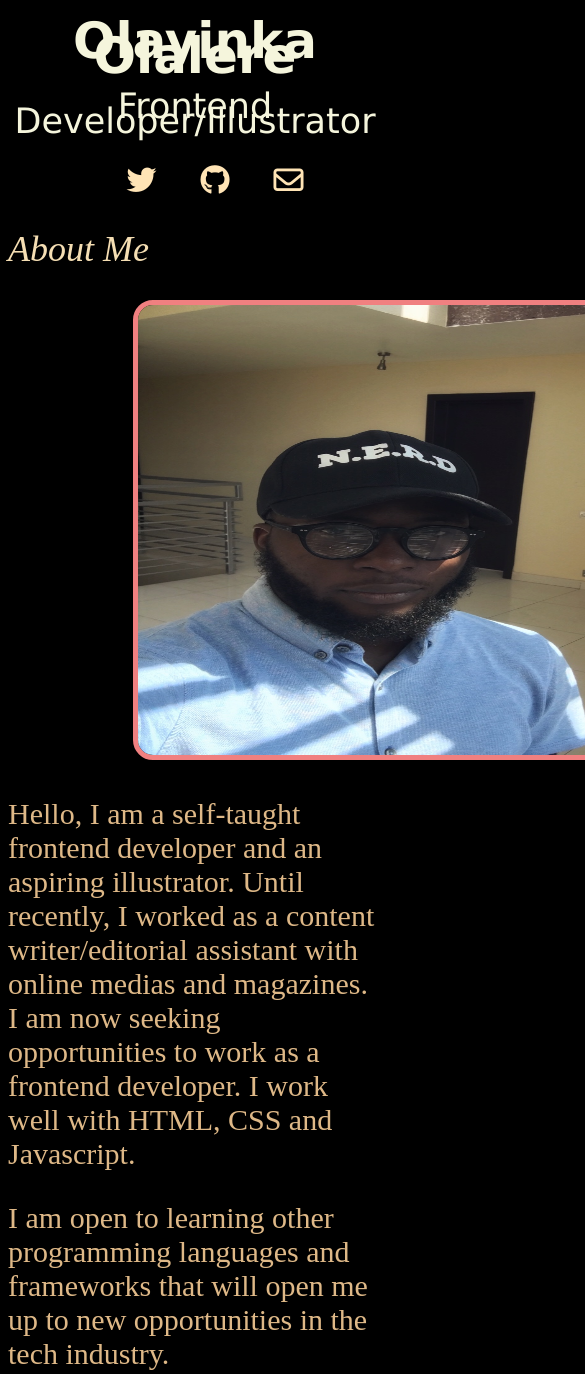
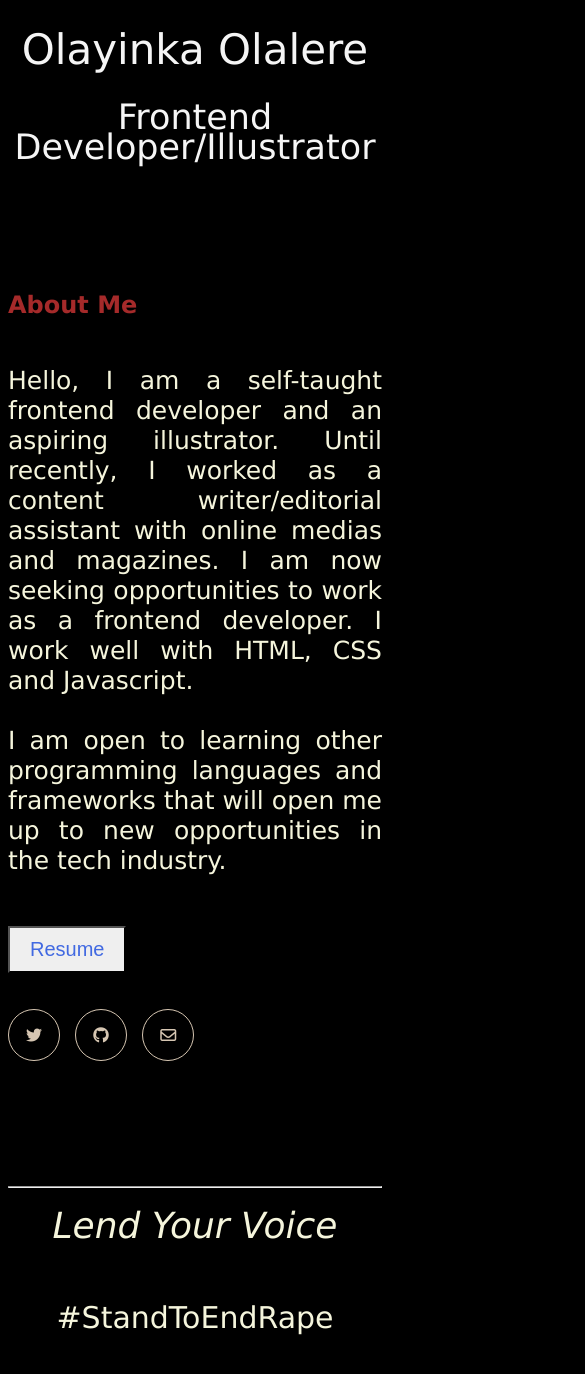
Before and after one commit to Yinkalalere/Personal-Website, a plain HTML site: page index.html in a window 390 px wide. Shown: the top 1374 px of the page, 585 px wide, since content can reach past the window. After the commit the page ends 1335 px from the top, so only its background shows below. Drawn offline with Linux system fonts and the light colour scheme.

Commit message:
Add files via upload

```diff
--- a/index.css
+++ b/index.css
@@ -1,31 +1,141 @@
 body{
-    background-color:black;
-    color:beige;
+    background: black;
+    font-family: 'Lucida Sans', 'Lucida Sans Regular', 'Lucida Grande', 'Lucida Sans Unicode', Geneva, Verdana, sans-serif;
+    text-align: justify;
+    overflow: hidden;
+
 }
-.name h1{
-    text-align:center;
-    font-size:50px;
-    font-family:'Lucida Sans', 'Lucida Sans Regular', 'Lucida Grande', 'Lucida Sans Unicode', Geneva, Verdana, sans-serif;
-}
-.name{
-    line-height:15px;
-}
+
 .name p{
     font-family:'Lucida Sans', 'Lucida Sans Regular', 'Lucida Grande', 'Lucida Sans Unicode', Geneva, Verdana, sans-serif;
     font-size:35px;
     text-align:center;
+    color:whitesmoke;
 }
-.links{
-    text-align:center;
+
+#about{
+    padding-top: 98px;
+    padding-bottom: 101px;
 }
-.links a{
-    color:#ffe4b5;
+
+#about .triangle-right{
+    margin-top: 95px;
+    width: 0;
+    height: 0;
+    border-top: 259px solid transparent;
+    border-left: 470px solid #d6c6b2;
+    border-bottom: 259px solid transparent;
+
+
+}
+
+#about .triangle-right img{
+    position: absolute;
+    left: -1px;
+    top: 81px;
+    width: 74%;
+
+}
+
+.fa-play{
+    font-size: 100px;
+
+}
+
+
+#about .p-first{
+    margin-bottom: 30px;
+}
+
+
+#about h2{
+    margin-bottom: 47px;
+    margin-top: 12px;
+
+}
+
+
+#about .social-link-text{
+    margin-top: 50px;
+    margin-bottom: 25px;
+
+}
+
+#about .about-link{
+    padding-left: 0px;
+}
+
+#about .about-link li{
+    display: inline-block;
+}
+
+#about .about-link li a i{
+    width: 50px;
+    height: 50px;
+    border-radius: 50%;
+    line-height: 50px;
+    text-align: center;
+    border: 1px solid #d6c6b2;
+    margin-right: 10px;
+    font-size: 16px;
+    color: #d6c6b2;
+    transition: all .3s;
+
+}
+
+
+#about .about-link li a i:hover{
+    color: #222222;
+    background: #d6c6b2;
+    border-color: #d6c6b2;
+
+}
+
+
+#about .about-img{
+    position: relative;
+
+}
+
+#about .about-img{
+    position: relative;
+
+}
+
+#about .about-img .man{
+    position: absolute;
+    bottom: 161px;
+    top: 12px;
+    left: -2px;
+
+}
+
+.color-3{
+    color: brown;
+}
+
+
+.text-white{
+    color:beige;
+}
+
+
+p{
+    margin-bottom: 0;
+    font-size: 25px;
+    line-height: 30px;
+    color: #d6c6b2;b
+}
+
+.btn-danger{
+    border-radius: 0;
+    padding: 10px 20px;
+    margin-bottom:20px;
+}
+.btn-danger a{
     text-decoration:none;
-    font-size:30px;
-    margin-left:40px;
-}
-.links a:hover{
-    color:#800000;
+    color:royalblue;
+    font-size:20px;
 }
 .foot p{
     font-size:30px;
@@ -42,6 +152,51 @@ body{
 #rape:hover{
    color:red;
 }
+
+
+
+
+
+
+
+
+
+
+
+
+
+
+
+
+
+
+
+
+
+
+
+
+
+
+/*
+body{
+    background-color:black;
+    color:beige;
+}
+
+.links{
+    text-align:center;
+}
+.links a{
+    color:#ffe4b5;
+    text-decoration:none;
+    font-size:30px;
+    margin-left:40px;
+}
+.links a:hover{
+    color:#800000;
+}
+
 .sub p{
     margin-top:50px;
     font-size:25px;
@@ -59,7 +214,7 @@ body{
     color:wheat;
 }
 img{
-    margin-left:33.3%;
+    margin-left:25%;
     border:5px solid lightcoral;
     border-radius:20px;
 }
@@ -67,10 +222,8 @@ img{
     color:black;
     text-decoration:none;
 }
-.cv:hover{
-    color:olivedrab;
-}
 
 hr{
-    margin-top:300px;
+    margin-top:200px;
 }
+*/
--- a/index.html
+++ b/index.html
@@ -9,36 +9,103 @@
 
 </head>
 <body>
+    <header>
+        <div class="name">
+            <p><big>Olayinka Olalere</big><p>
+            <p>Frontend Developer/Illustrator</p>
+        </div>
+    </header>
+    <section id="about">
+        <div class="container">
+           <div class="row">
+           <div class="col-md-5">
+               <div class="about-img">
+
+                </div>
+            </div>
+            <br>
+            <div class="col-md-7 about-right">
+
+                <h2 class="color-3"><b>About Me</b>
+                </h2>
+
+                <p class="p-first text-white">
+                    Hello, I am a self-taught frontend developer and an aspiring illustrator.
+                    Until recently, I worked as a content writer/editorial assistant with online medias and magazines.
+                    I am now seeking opportunities to work as a frontend developer. I work well with HTML, CSS and Javascript.
+
+                <p class="text-white">
+                    I am open to learning other programming languages and frameworks that will open me up to new
+               opportunities in the tech industry.
+                </p>
+                <h3 class="color-3 social-link-text"></h3>
+                    <button class="btn btn-danger">
+                        <a href="https://docs.google.com/document/d/1I81ns8kWVmj8s4VZOVEI7SQSggmAWdm6pNB0uwtyhMo/edit?usp=sharing" target="_blank">Resume</a>
+                    </button>
+
+
+                <ul class="about-link">
+                    <li><a href="https://twitter.com/yinkalalere" target="_blank"><i class="fab fa-twitter"></i></a></li>
+
+                    <li><a href="https://github.com/Yinkalalere" target="_blank"><i class="fab fa-github"></i></a></li>
+
+                    <li><a href="mailto:olayinkaolalere1995@gmail.com" target="_blank"><i class="far fa-envelope"></i></a></li>
+                 </ul>
+            </div>
+               </div>
+            </div>
+        </div>
+
+    </section>
+     <hr/>
+    <footer>
+         <div class="foot">
+               <p><big><i>Lend Your Voice</i></big></p>
+               <p id="live">#blacklivesmatter</p>
+               <p id="rape">#StandToEndRape</p>
+        </div>
+    </footer>
+
+
+
+
+
+
+
+
+
+
+
+
+
+
+
+
+
+    <!--
     <main>
-     <div class="name">
-        <h1>Olayinka Olalere</h1>
-        <p>Frontend Developer/Illustrator</p>
-    </div>
+
      <div class="links">
         <span id="link1">
-            <a href="https://twitter.com/yinkalalere " target="_blank"><i class="fab fa-twitter"></i></a></span>
+            <a href=" " ><i class=></i></a></span>
         <span id="link2">
-            <a href="https://github.com/Yinkalalere" target="_blank"><i class="fab fa-github"></i></a>
+            <a href=><i class=></i></a>
         </span>
         <span>
-            <a href="mailto:olayinkaolalere1995@gmail.com" target="_blank"><i class="far fa-envelope"></i></a>
+            <a href=><i class=></i></a>
         </span>
 
     </div>
     <section>
         <div class="info">
             <p><big><i>About Me</i></big></p>
-            <img src="./IMG_2573 (1).JPG" width="600px" height="450px">
-            <p>Hello, I am a self-taught frontend developer and an aspiring illustrator.
-               Until recently, I worked as a content writer/editorial assistant with online medias and magazines.
-               I am now seeking opportunities to work as a frontend developer. I work well with HTML, CSS and Javascript.
-
+            <img src="./IMG_2573 (1).JPG" width="600" height="450">
+            <p>
             </p>
-            <p>I am open to learning other programming languages and frameworks that will open me up to new
-               opportunities in the tech industry.
+            <p>
              </p>
         </div>
-        <button class="cv"><a href="https://docs.google.com/document/d/1I81ns8kWVmj8s4VZOVEI7SQSggmAWdm6pNB0uwtyhMo/edit?usp=sharing" target="_blank">Resume</a></button>
+        <button class="cv">Resume</a></button>
     </section>
     <section>
         <div>
@@ -46,14 +113,8 @@
         </div>
     </section>
 </main>
-<hr/>
-<footer>
-    <div class="foot">
-       <p><big><i>Lend Your Voice</i></big></p>
-       <p id="live">#blacklivesmatter</p>
-       <p id="rape">#StandToEndRape</p>
-    </div>
-</footer>
+
+-->
 
 </body>
 </html>
```
